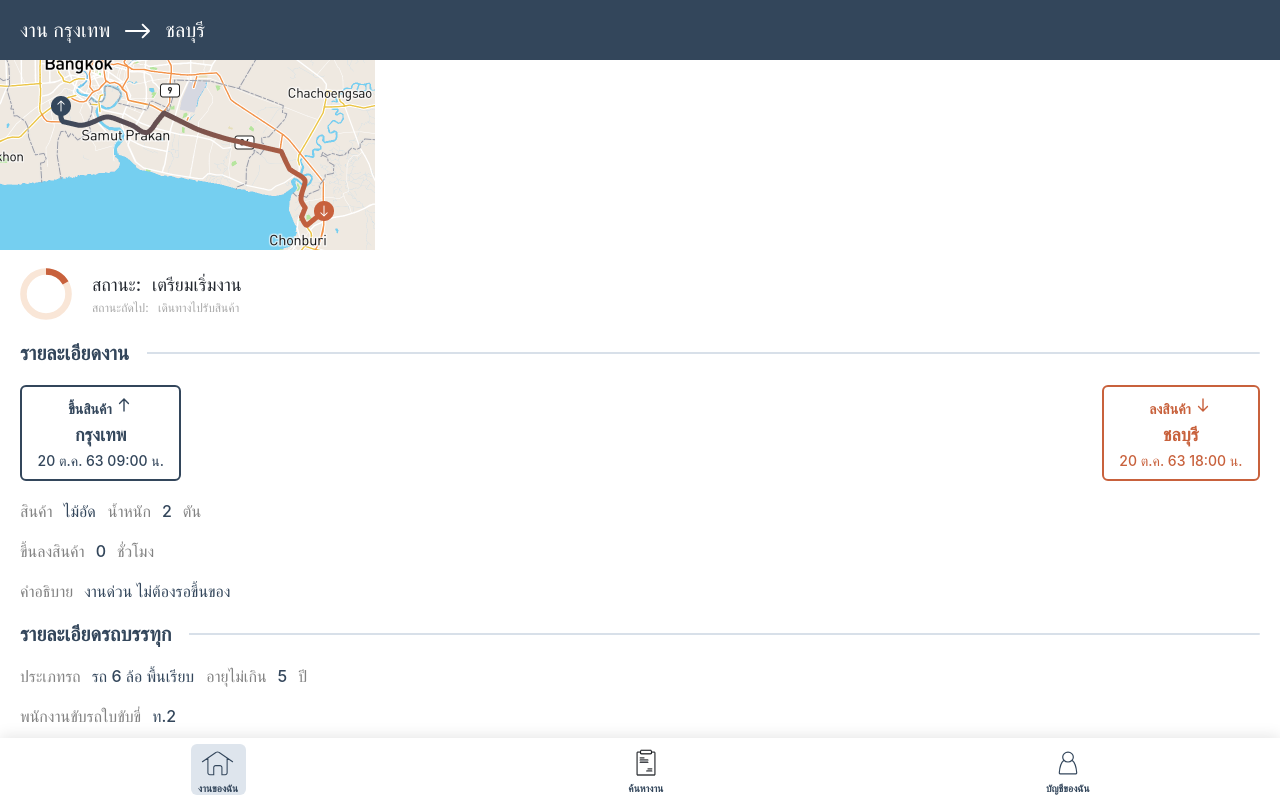
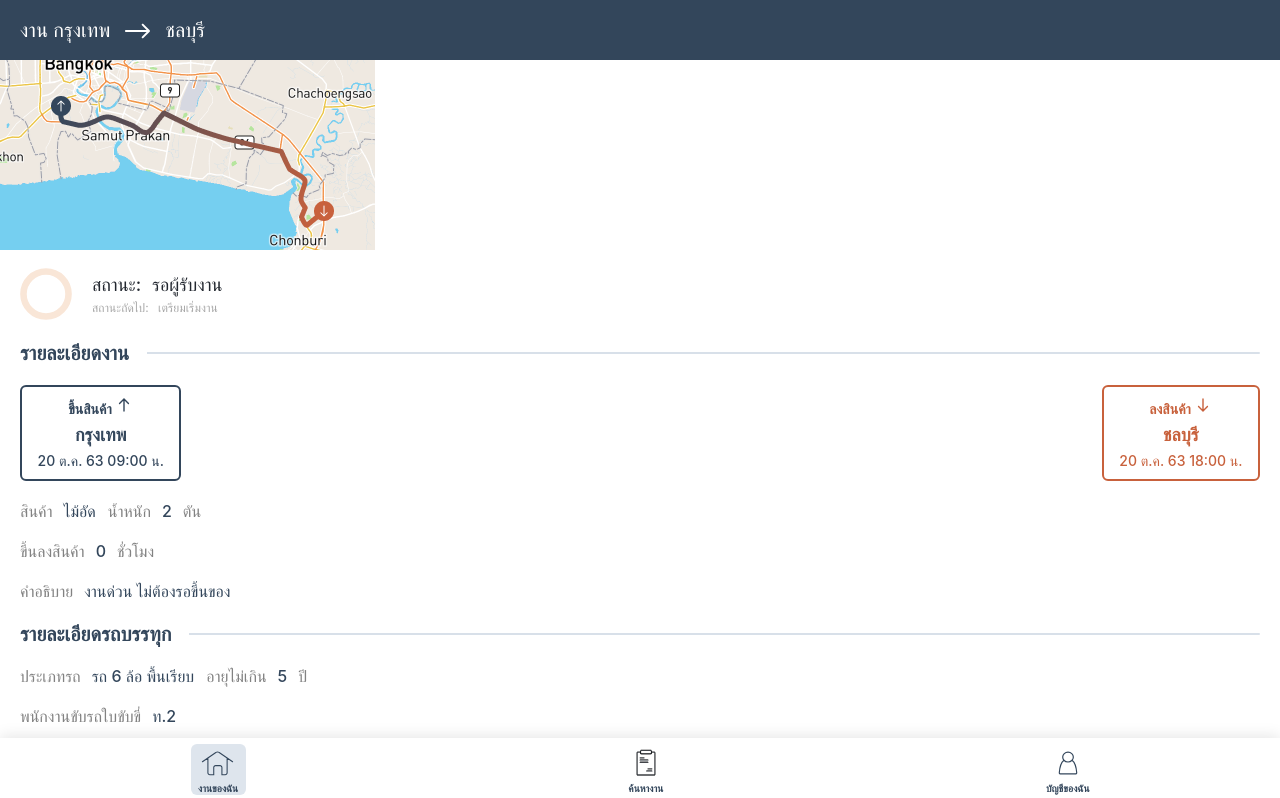
Before and after one commit to logpost/logpost-www, a Next.js app: page /jobs/detail/1 in a window 1280 px wide. Shown: the top 798 px of the page. Built offline with nearby package versions, Linux system fonts and the light colour scheme; a web font is replaced by a local one.

Commit message:
[+] add : job detail shipper / carrier / guest finish

```diff
--- a/components/common/Modal.tsx
+++ b/components/common/Modal.tsx
@@ -2,7 +2,7 @@ import React from 'react'
 import styled from 'styled-components'
 import { ToggleComponentInterface } from '../../entities/interface/common'
 import { FormActions, PrimaryButton, SecondaryButton } from '../styles/GlobalComponents'
-import { Alert } from './Icons'
+import { AlertIcon } from './Icons'
 
 interface ModalContainerProps {
   toggle: boolean
@@ -61,7 +61,7 @@ const Modal = (props: ToggleComponentInterface) => {
 		<ModalContainer toggle={props.toggle}>
 			<Backdrop onClick={() => props.setToggle(false)} />
 			<ModalContent>
-				<Alert />
+				<AlertIcon />
 				<span>เมื่อยืนยันเริ่มงานแล้วจะ<b>ไม่สามารถ</b><br/>- แก้ไขพนักงานขับรถ<br/>- ยกเลิกงาน<br/></span>
 				<b>ยืนยันเริ่มงานหรือไม่ ?</b>
 				<FormActions>
--- a/components/common/NavigationBar.tsx
+++ b/components/common/NavigationBar.tsx
@@ -12,6 +12,7 @@ const NavBarContainer = styled.div`
 	height: 6.2rem;
   box-shadow: 0 -0.2rem 1.4rem 0 hsla(0, 0%, 0%, 0.1);
   background-color: white;
+	z-index: 1;
 `
 
 const NavBarItem = styled.button`
--- a/pages/jobs/detail/[job_id].tsx
+++ b/pages/jobs/detail/[job_id].tsx
@@ -1,8 +1,12 @@
-import React, { useState } from "react"
+import React, { useState, useRef } from "react"
 import styled from "styled-components"
 import { useRouter } from "next/router"
 import Header from "../../../components/common/Header"
-import { RightArrowLine } from "../../../components/common/Icons"
+import {
+  AlertIcon,
+  CopyIcon,
+  RightArrowLine,
+} from "../../../components/common/Icons"
 import Progress from "../../../components/common/Progress"
 import {
   DetailRow,
@@ -15,18 +19,50 @@ import { JobDetailsInterface } from "../../../entities/interface/common"
 import Modal from "../../../components/common/Modal"
 
 const STATUS_CODE = {
-  100: "รอผู้รับงาน",
-  200: "เตรียมเริ่มงาน",
-  300: "เดินทางไปรับสินค้า",
-  400: "นำสินค้าขึ้น ณ ต้นทาง",
-  500: "นำส่งสินค้า",
-  600: "นำสินค้าลง ณ ปลายทาง",
-  700: "ขนส่งเสร็จสิ้น",
+  100: {
+    status_name: "รอผู้รับงาน",
+    progress: 0,
+    next: 200,
+  },
+  200: {
+    status_name: "เตรียมเริ่มงาน",
+    progress: 1,
+    next: 400,
+  },
+  300: {
+    status_name: "เตรียมเริ่มงาน",
+    progress: 1,
+    next: 400,
+  },
+  400: {
+    status_name: "เดินทางไปรับสินค้า",
+    progress: 2,
+    next: 500,
+  },
+  500: {
+    status_name: "นำสินค้าขึ้น ณ ต้นทาง",
+    progress: 3,
+    next: 600,
+  },
+  600: {
+    status_name: "นำส่งสินค้า",
+    progress: 4,
+    next: 700,
+  },
+  700: {
+    status_name: "นำสินค้าลง ณ ปลายทาง",
+    progress: 5,
+    next: 800,
+  },
+  800: {
+    status_name: "ขนส่งเสร็จสิ้น",
+    progress: 6,
+  },
 }
 
 const JOB_MOCK_DETAILS = {
   shipper_id: "01",
-  carrier_id: "01",
+  carrier_id: "02",
   driver_name: "",
   license_number: "",
   pickup_location: "กรุงเทพ",
@@ -49,13 +85,13 @@ const JOB_MOCK_DETAILS = {
 const PAGE_TEST = [
   {
     user_id: "01",
-    role: "carrier",
-    status: 200,
+    role: "shipper",
+    status: 100,
   },
 ]
 
-const PageContainer = styled.div`
-  margin-bottom: 8rem;
+const PageContainer = styled.div<{ bottomSpace: boolean }>`
+  margin-bottom: ${(props) => (props.bottomSpace ? 19 : 8)}rem;
 
   ${DetailRow} {
     > span {
@@ -110,7 +146,7 @@ const JobPrice = styled.div`
   }
 
   > span {
-    justify-content: flex-end;
+    align-self: flex-end;
   }
 `
 
@@ -167,13 +203,12 @@ const PriceItem = styled.div`
 
   &:last-child {
     div {
-      color: ${props => props["data-price"] ? "green" : "red"};
+      color: ${(props) => (props["data-price"] ? "green" : "red")};
     }
   }
 
   div {
     margin-top: 1.1rem;
-
 
     span {
       color: hsl(0, 0%, 51%);
@@ -191,14 +226,72 @@ const CarrierDetailsContainer = styled.div`
   }
 `
 
-const ShipperPage = (props: JobDetailsInterface) => {
+const DriverURLContainer = styled.div`
+  position: fixed;
+  bottom: 6.2rem;
+  z-index: 1;
+  background-color: white;
+  font-weight: 600;
+  font-size: 1.8rem;
+  box-shadow: 0 -8px 20px 0 hsla(0, 0%, 0%, 0.06);
+  width: 100%;
+  display: flex;
+  flex-direction: column;
+  align-items: center;
+  padding: 1.2rem 0;
+
+  > div {
+    display: flex;
+    align-items: center;
+    margin-bottom: 0.8rem;
+
+    > svg {
+      margin-right: 0.5rem;
+      height: 2.6rem;
+      width: 2.6rem;
+    }
+  }
+`
+
+const URLContainer = styled.div`
+  > input {
+    font-size: 1.8rem;
+    padding: 0.9rem 1.2rem;
+    border: solid 1px hsl(212, 28%, 28%);
+    border-top-left-radius: 0.6rem;
+    border-bottom-left-radius: 0.6rem;
+    color: hsl(212, 28%, 28%);
+  }
+
+  > button {
+    background-color: hsl(212, 28%, 28%);
+    padding: 0.8rem;
+    border: solid 1px hsl(212, 28%, 28%);
+    border-top-right-radius: 0.6rem;
+    border-bottom-right-radius: 0.6rem;
+  }
+`
+
+const JobDetailPage = (props: JobDetailsInterface) => {
   const { role, status, user_id } = PAGE_TEST[0]
   const router = useRouter()
+  const driverURLRef = useRef(null)
   const { job_id } = router.query
-  const [ isPositive, setIsPositive ] = useState(true)
-  const [ toggleModal, setToggleModal ] = useState(false)
+  const [isPositive, setIsPositive] = useState(true)
+  const [toggleModal, setToggleModal] = useState(false)
 
-  const calculateProfit = (offerPrice:number, autoPrice:number):string => {
+  const isJobHasCarrier = status > 100
+  const isJobStarted = status >= 300
+  const isCarrier = (role === "carrier")
+  const isShipperOwnedJob = (user_id === JOB_MOCK_DETAILS.shipper_id)
+  const isCarrierOwnedJob = (user_id === JOB_MOCK_DETAILS.carrier_id)
+  const isShipperCanEditDetails = (isShipperOwnedJob && !isJobHasCarrier)
+  const isCarrierCanEditDetails = (isCarrierOwnedJob && !isJobStarted)
+  const isLinkGenerated = (isJobStarted && isCarrierOwnedJob)
+  const isCarrierCanGetJob = (!isJobHasCarrier && isCarrier && !isCarrierOwnedJob)
+  const isUserCanSeeJobStatus = (isShipperOwnedJob || isCarrierOwnedJob)
+
+  const calculateProfit = (offerPrice: number, autoPrice: number): string => {
     const profit = offerPrice - autoPrice
     if (profit < 0) {
       setIsPositive(false)
@@ -206,9 +299,29 @@ const ShipperPage = (props: JobDetailsInterface) => {
     return profit.toLocaleString()
   }
 
+  const copyToClipboard = (e) => {
+    driverURLRef.current.select()
+    document.execCommand("copy")
+    e.target.focus()
+  }
+
   return (
-    <PageContainer>
+    <PageContainer bottomSpace={isLinkGenerated}>
       <NavigationBar />
+      {isLinkGenerated && (
+        <DriverURLContainer>
+          <div>
+            <AlertIcon />
+            คัดลอกลิงก์และส่งให้พนักงานขับรถ
+          </div>
+          <URLContainer>
+            <input ref={driverURLRef} value="logpost.com/WfdAG" readOnly />
+            <button onClick={copyToClipboard}>
+              <CopyIcon />
+            </button>
+          </URLContainer>
+        </DriverURLContainer>
+      )}
       <Header>
         <JobTitle>
           งาน กรุงเทพ
@@ -218,20 +331,25 @@ const ShipperPage = (props: JobDetailsInterface) => {
       </Header>
       <JobMap />
       <JobDetailsContainer>
-        <Progress
-          currentStep={STATUS_CODE[status]}
-          nextStep={STATUS_CODE[status + 100]}
-          percent={(status - 100) / 600}
-          label="สถานะ"
-        />
+        {isUserCanSeeJobStatus && (
+          <Progress
+            currentStep={STATUS_CODE[status].status_name}
+            nextStep={
+              STATUS_CODE[STATUS_CODE[status].next] &&
+              STATUS_CODE[STATUS_CODE[status].next].status_name
+            }
+            percent={STATUS_CODE[status].progress / 6}
+            label="สถานะ"
+          />
+        )}
         <DetailSection details={JOB_MOCK_DETAILS} />
-        {status > 100 && (
+        {isJobHasCarrier && (
           <CarrierDetailsContainer>
-            { role !== "carrier" &&
+            {!isCarrier && (
               <Detail>
                 ขนส่งโดย <span>ล็อกโพสต์ ขนส่ง จำกัด</span>
               </Detail>
-            }
+            )}
             <Detail>
               พนักงานขับรถ <span>คนขับหนึ่ง</span>
             </Detail>
@@ -240,7 +358,7 @@ const ShipperPage = (props: JobDetailsInterface) => {
             </Detail>
           </CarrierDetailsContainer>
         )}
-        {role === "carrier" && (
+        {isCarrier && (
           <PriceDetailsContainer>
             <PriceItem>
               ราคาเสนอ
@@ -259,43 +377,56 @@ const ShipperPage = (props: JobDetailsInterface) => {
             <PriceItem data-price={isPositive}>
               กำไร
               <div>
-                {calculateProfit(JOB_MOCK_DETAILS.offer_price, JOB_MOCK_DETAILS.auto_price)} <span>บาท</span>
+                {calculateProfit(
+                  JOB_MOCK_DETAILS.offer_price,
+                  JOB_MOCK_DETAILS.auto_price
+                )}{" "}
+                <span>บาท</span>
               </div>
             </PriceItem>
           </PriceDetailsContainer>
         )}
-        { role !== "carrier" &&
+        {!isCarrier && (
           <JobPrice>
             <Price>8,000 บาท</Price>
             <span>
-              {
-                user_id !== JOB_MOCK_DETAILS.shipper_id &&
-                <Detail>โดย <span>ล็อกค้าไม้</span></Detail>
-              }
+              {!isShipperOwnedJob && (
+                <Detail>
+                  โดย <span>ล็อกค้าไม้</span>
+                </Detail>
+              )}
               <span>18 ต.ค. 63 13.00 น.</span>
             </span>
           </JobPrice>
-        }
-        {status === 100 && (
+        )}
+        {isShipperCanEditDetails && (
           <ButtonContainer>
             <SecondaryButtonCustom>ลบงาน</SecondaryButtonCustom>
             <SecondaryButtonCustom>แก้ไขงาน</SecondaryButtonCustom>
           </ButtonContainer>
         )}
-        {
-          status === 200 && JOB_MOCK_DETAILS.carrier_id === user_id &&
+        {isCarrierCanEditDetails && (
           <>
             <Modal toggle={toggleModal} setToggle={setToggleModal} />
             <ButtonContainer>
               <SecondaryButtonCustom>ยกเลิก</SecondaryButtonCustom>
               <SecondaryButtonCustom>แก้ไข</SecondaryButtonCustom>
-              <PrimaryButton onClick={() => setToggleModal(true)}>เริ่มงาน</PrimaryButton>
+              <PrimaryButton onClick={() => setToggleModal(true)}>
+                เริ่มงาน
+              </PrimaryButton>
             </ButtonContainer>
           </>
-        }
+        )}
+        {isCarrierCanGetJob && (
+          <ButtonContainer>
+            <PrimaryButton onClick={() => setToggleModal(true)}>
+              รับงาน
+            </PrimaryButton>
+          </ButtonContainer>
+        )}
       </JobDetailsContainer>
     </PageContainer>
   )
 }
 
-export default ShipperPage
+export default JobDetailPage
```
Also changed, not shown: components/common/Icons.tsx (+9 -2 lines).
